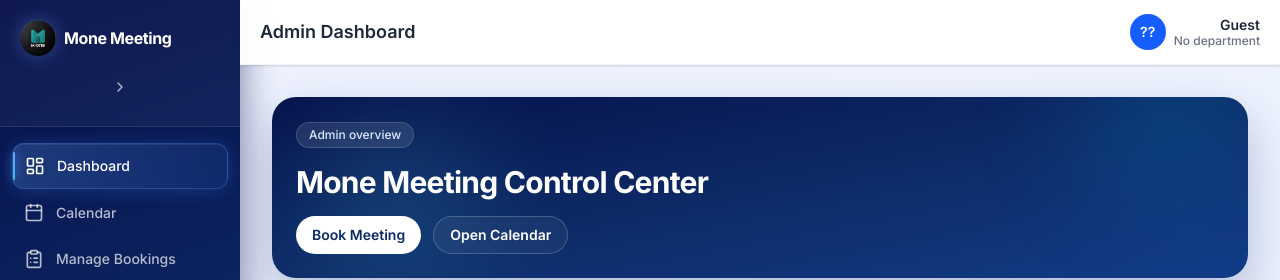
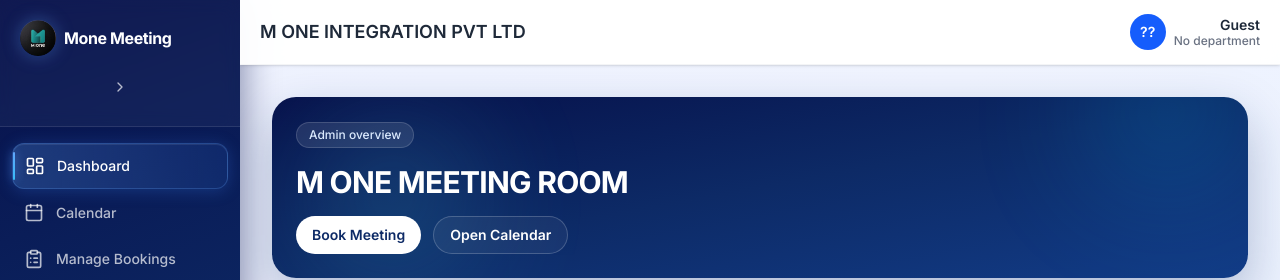
Before and after one commit to HKS-Mone/meeting-booking-system, a Next.js app: page /admin/dashboard in a window 1280 px wide. Shown: the top 280 px of the page. Built offline with nearby package versions, Linux system fonts and the light colour scheme; no server answers; the database is empty.

Commit message:
change top bar names

```diff
--- a/src/app/(admin)/admin/dashboard/page.tsx
+++ b/src/app/(admin)/admin/dashboard/page.tsx
@@ -45,7 +45,7 @@ export default async function AdminDashboardPage() {
             </div>
             <div>
               <h1 className="text-xl font-bold tracking-tight sm:text-2xl md:text-3xl">
-                Mone Meeting Control Center
+                M ONE MEETING ROOM
               </h1>
             </div>
             <div className="flex flex-wrap gap-2 sm:gap-3">
--- a/src/components/layout/TopBar.tsx
+++ b/src/components/layout/TopBar.tsx
@@ -8,13 +8,13 @@ import { usePathname } from 'next/navigation';
 const PAGE_TITLES: Record<string, string> = {
   '/dashboard': 'Dashboard',
   '/meeting-rooms': 'Meeting Rooms',
-  '/book-room': 'Book Meeting Room',
-  '/calendar': 'Calendar',
+  '/book-room': 'M ONE INTEGRATION PVT LTD',
+  '/calendar': 'M ONE INTEGRATION PVT LTD',
   '/booking-history': 'Meeting Bookings',
   '/departments': 'Departments',
   '/reports': 'Reports',
   '/settings': 'Settings',
-  '/admin/dashboard': 'Admin Dashboard',
+  '/admin/dashboard': 'M ONE INTEGRATION PVT LTD',
   '/admin/manage-bookings': 'Manage Bookings',
   '/admin/manage-rooms': 'Manage Rooms',
   '/admin/manage-departments': 'Manage Departments',
@@ -31,7 +31,7 @@ function getPageTitle(pathname: string): string {
   for (const [key, value] of Object.entries(PAGE_TITLES)) {
     if (pathname.startsWith(key + '/')) return value;
   }
-  return 'Mone Meeting';
+  return 'M ONE INTEGRATION PVT LTD';
 }
 
 export default function TopBar() {
```
